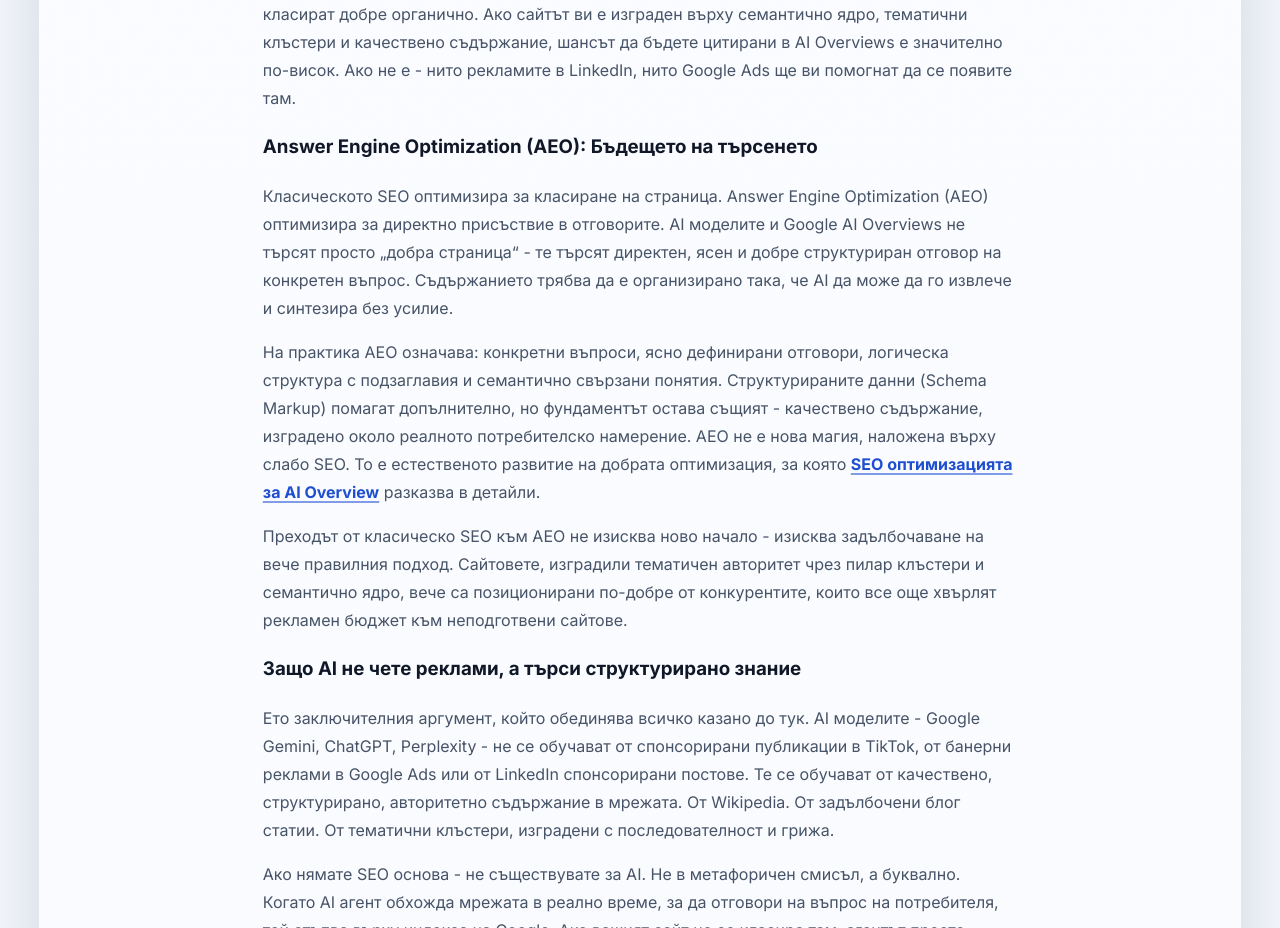
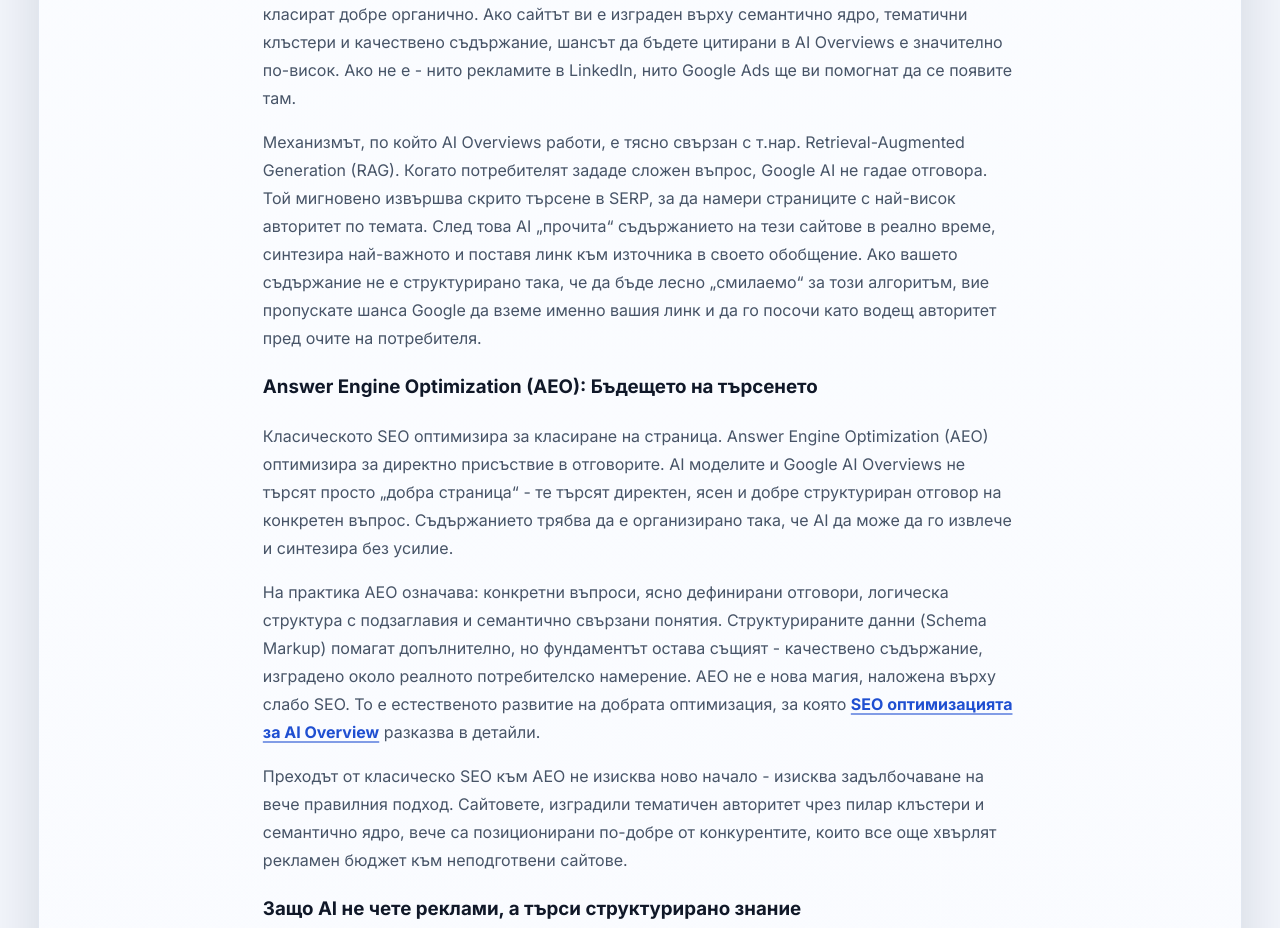
Before and after one commit to inweblife/inweblife, a Next.js app: page /ads-without-seo in a window 1280 px wide. Shown: the part 7280-8208 px from the top of the page. Built offline with nearby package versions, Linux system fonts and the light colour scheme; no server answers.

Commit message:
Update ads-without-seo.js

```diff
--- a/pages/ads-without-seo.js
+++ b/pages/ads-without-seo.js
@@ -428,6 +428,17 @@ const AdsWithoutSeo = () => {
               цитирани в AI Overviews е значително по-висок. Ако не е - нито рекламите в
               LinkedIn, нито Google Ads ще ви помогнат да се появите там.
             </p>
+            <p>
+              Механизмът, по който AI Overviews работи, е тясно свързан с т.нар.
+              Retrieval-Augmented Generation (RAG). Когато потребителят зададе сложен въпрос,
+              Google AI не гадае отговора. Той мигновено извършва скрито търсене в SERP, за да
+              намери страниците с най-висок авторитет по темата. След това AI &bdquo;прочита&ldquo;
+              съдържанието на тези сайтове в реално време, синтезира най-важното и поставя линк
+              към източника в своето обобщение. Ако вашето съдържание не е структурирано така,
+              че да бъде лесно &bdquo;смилаемо&ldquo; за този алгоритъм, вие пропускате шанса Google да
+              вземе именно вашия линк и да го посочи като водещ авторитет пред очите на
+              потребителя.
+            </p>
 
             <h3>Answer Engine Optimization (AEO): Бъдещето на търсенето</h3>
             <p>
```
